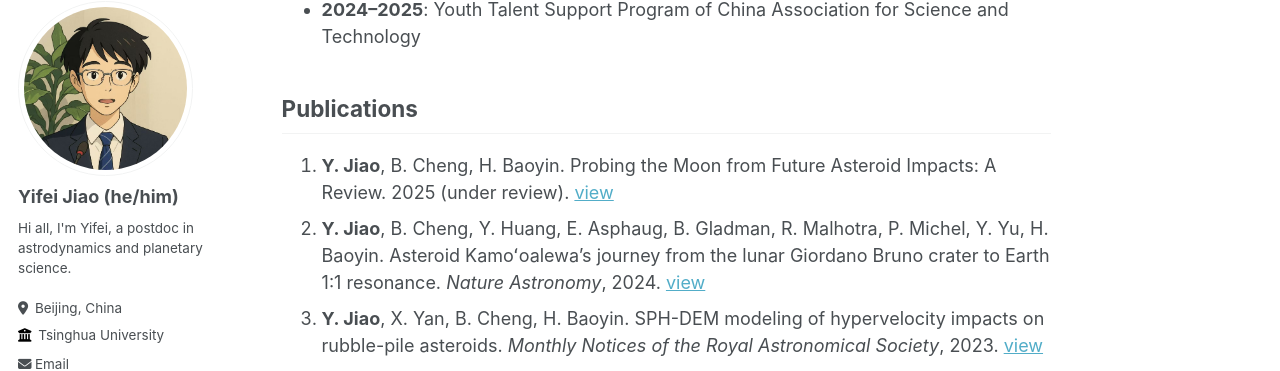
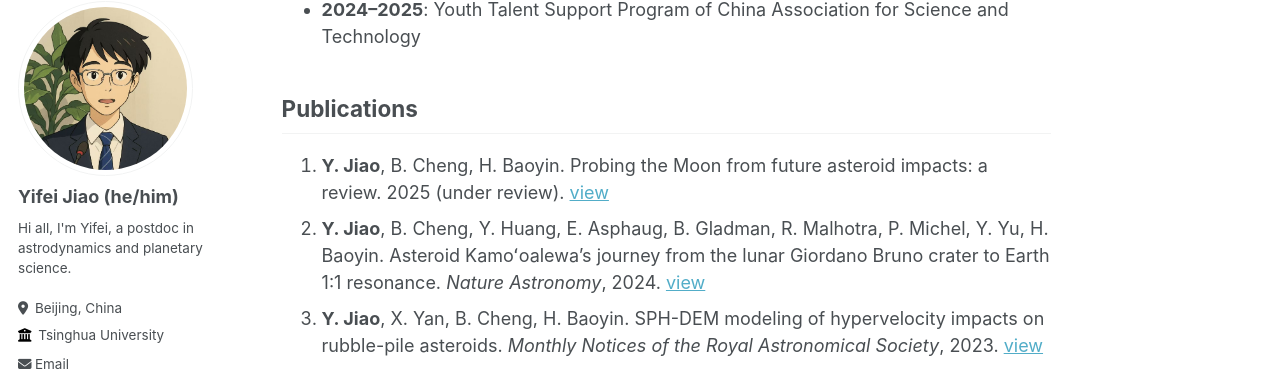
Before and after one commit to jiaoyf-thu/jiaoyf-thu.github.io, a Jekyll site: the page built from _pages/about.md, in a window 1280 px wide and 900 px high, scrolled down 1076 px. Shown: the part 105-476 px from the top of the window. Built offline with Jekyll 4.4.1, drawn with Linux system fonts in a browser that asks for light colours; some web fonts are replaced.

```diff
--- a/_pages/about.md
+++ b/_pages/about.md
@@ -37,7 +37,7 @@ Feel free to contact me at jiaoyf.thu@gmail.com for any discussions!
 
 ## Publications
 
-1. **Y. Jiao**, B. Cheng, H. Baoyin. Probing the Moon from Future Asteroid Impacts: A Review. 2025 (under review). <a href="https://arxiv.org/abs/2509.01436" target="_blank">view</a>
+1. **Y. Jiao**, B. Cheng, H. Baoyin. Probing the Moon from future asteroid impacts: a review. 2025 (under review). <a href="https://arxiv.org/abs/2509.01436" target="_blank">view</a>
 2. **Y. Jiao**, B. Cheng, Y. Huang, E. Asphaug, B. Gladman, R. Malhotra, P. Michel, Y. Yu, H. Baoyin. Asteroid Kamoʻoalewa's journey from the lunar Giordano Bruno crater to Earth 1:1 resonance. *Nature Astronomy*, 2024. <a href="https://www.nature.com/articles/s41550-024-02258-z" target="_blank">view</a>
 3. **Y. Jiao**, X. Yan, B. Cheng, H. Baoyin. SPH-DEM modeling of hypervelocity impacts on rubble-pile asteroids. *Monthly Notices of the Royal Astronomical Society*, 2023. <a href="https://doi.org/10.1093/mnras/stad3888" target="_blank">view</a>
 4. **Y. Jiao**, B. Cheng, H. Baoyin. Optimal kinetic-impact geometry for asteroid deflection exploiting Delta-V hodograph. *Journal of Guidance, Control, and Dynamics*, 2022. <a href="https://arc.aiaa.org/doi/10.2514/1.G006876" target="_blank">view</a>
```
